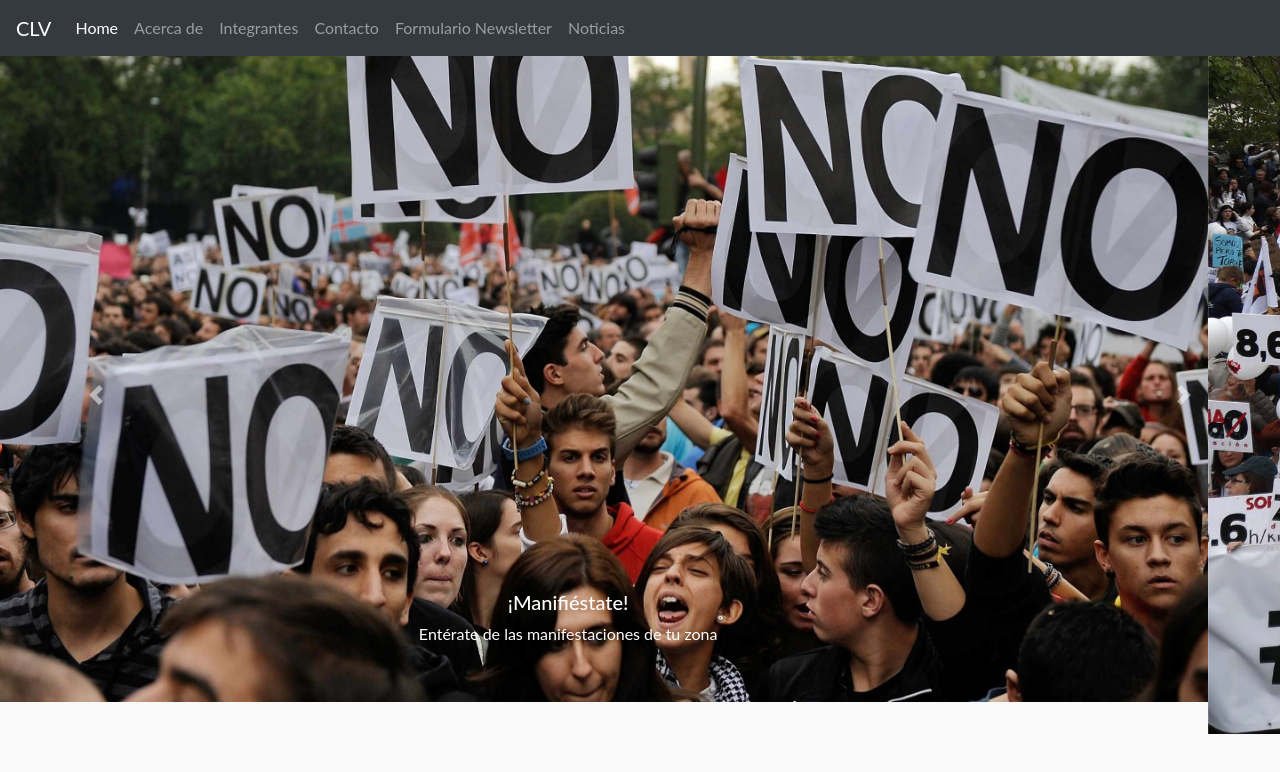
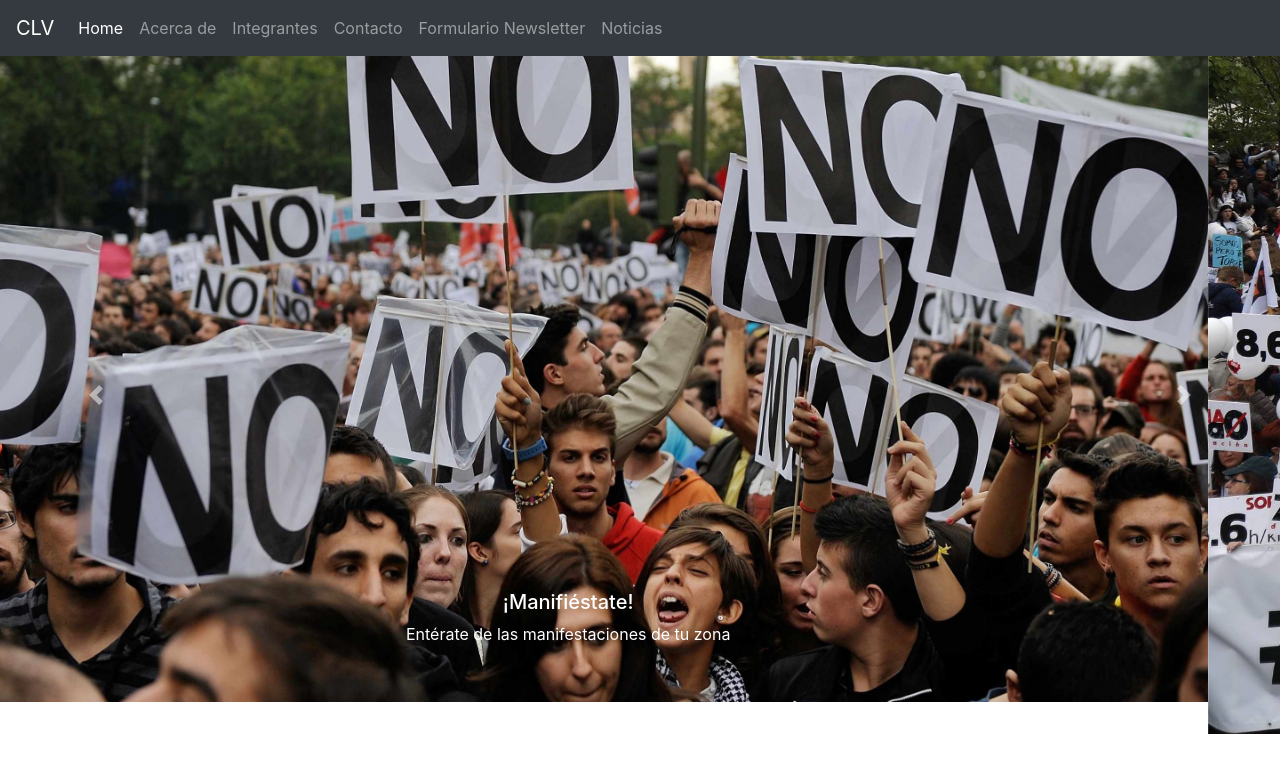
Before and after one commit to andreabecerrab/web-applications, a plain HTML site: page Bootstrap/main.html in a window 1280 px wide. Drawn offline with nearby package versions, Linux system fonts and the light colour scheme; files that its build step writes are made by us from their sources.

Commit message:
Update main.html

```diff
--- a/Bootstrap/main.html
+++ b/Bootstrap/main.html
@@ -4,7 +4,6 @@
     <meta charset="UTF-8" />
     <meta name="viewport" content="width=device-width, initial-scale=1.0" />
     <link rel="stylesheet" href="https://stackpath.bootstrapcdn.com/bootstrap/4.4.1/css/bootstrap.min.css" integrity="sha384-Vkoo8x4CGsO3+Hhxv8T/Q5PaXtkKtu6ug5TOeNV6gBiFeWPGFN9MuhOf23Q9Ifjh" crossorigin="anonymous">
-    <link rel="stylesheet" href="css/styles.css">
     <script src="https://code.jquery.com/jquery-3.3.1.slim.min.js" integrity="sha384-q8i/X+965DzO0rT7abK41JStQIAqVgRVzpbzo5smXKp4YfRvH+8abtTE1Pi6jizo" crossorigin="anonymous"></script>
     <script src="https://cdnjs.cloudflare.com/ajax/libs/popper.js/1.14.7/umd/popper.min.js" integrity="sha384-UO2eT0CpHqdSJQ6hJty5KVphtPhzWj9WO1clHTMGa3JDZwrnQq4sF86dIHNDz0W1" crossorigin="anonymous"></script>
     <script src="https://stackpath.bootstrapcdn.com/bootstrap/4.3.1/js/bootstrap.min.js" integrity="sha384-JjSmVgyd0p3pXB1rRibZUAYoIIy6OrQ6VrjIEaFf/nJGzIxFDsf4x0xIM+B07jRM" crossorigin="anonymous"></script>
```
